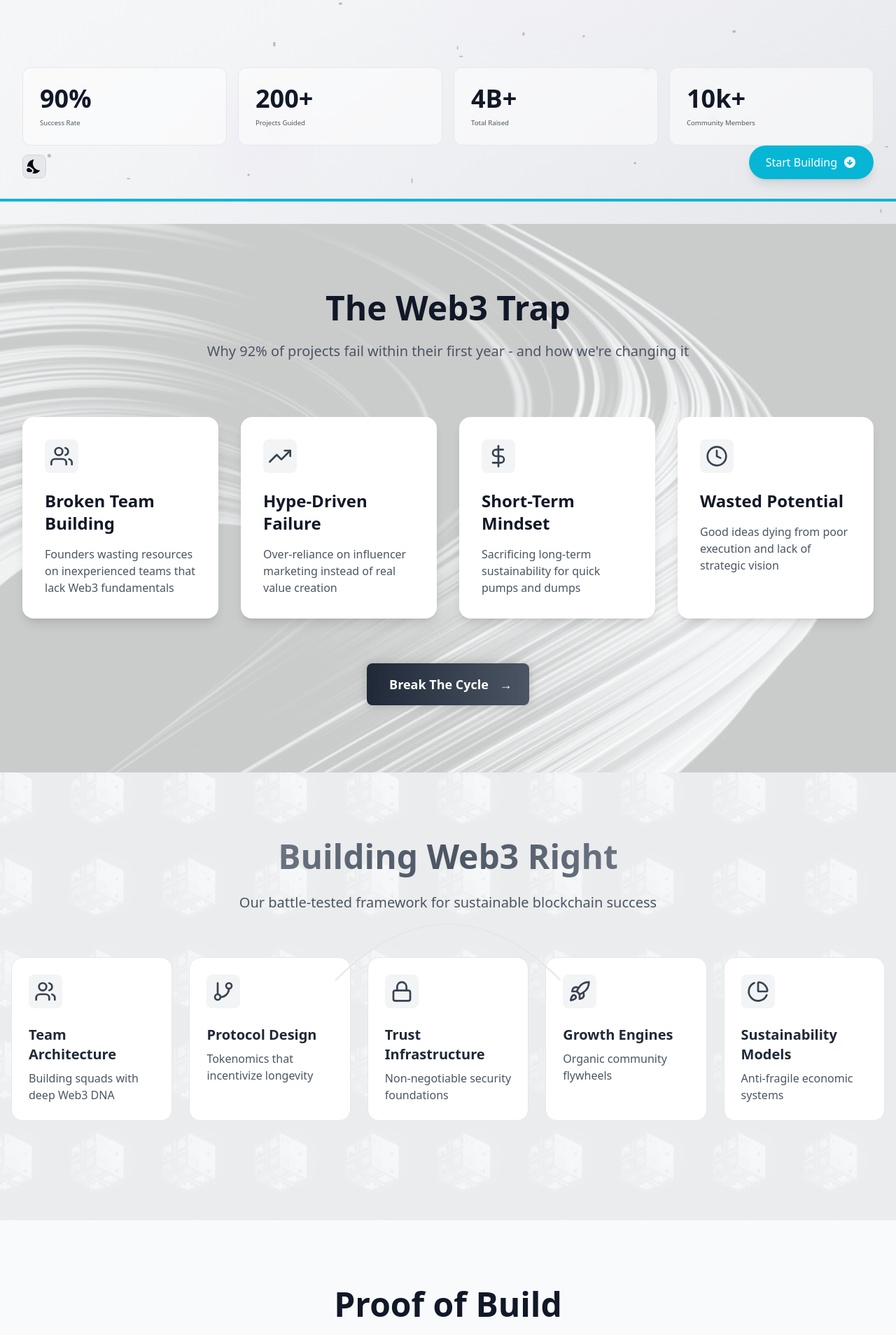
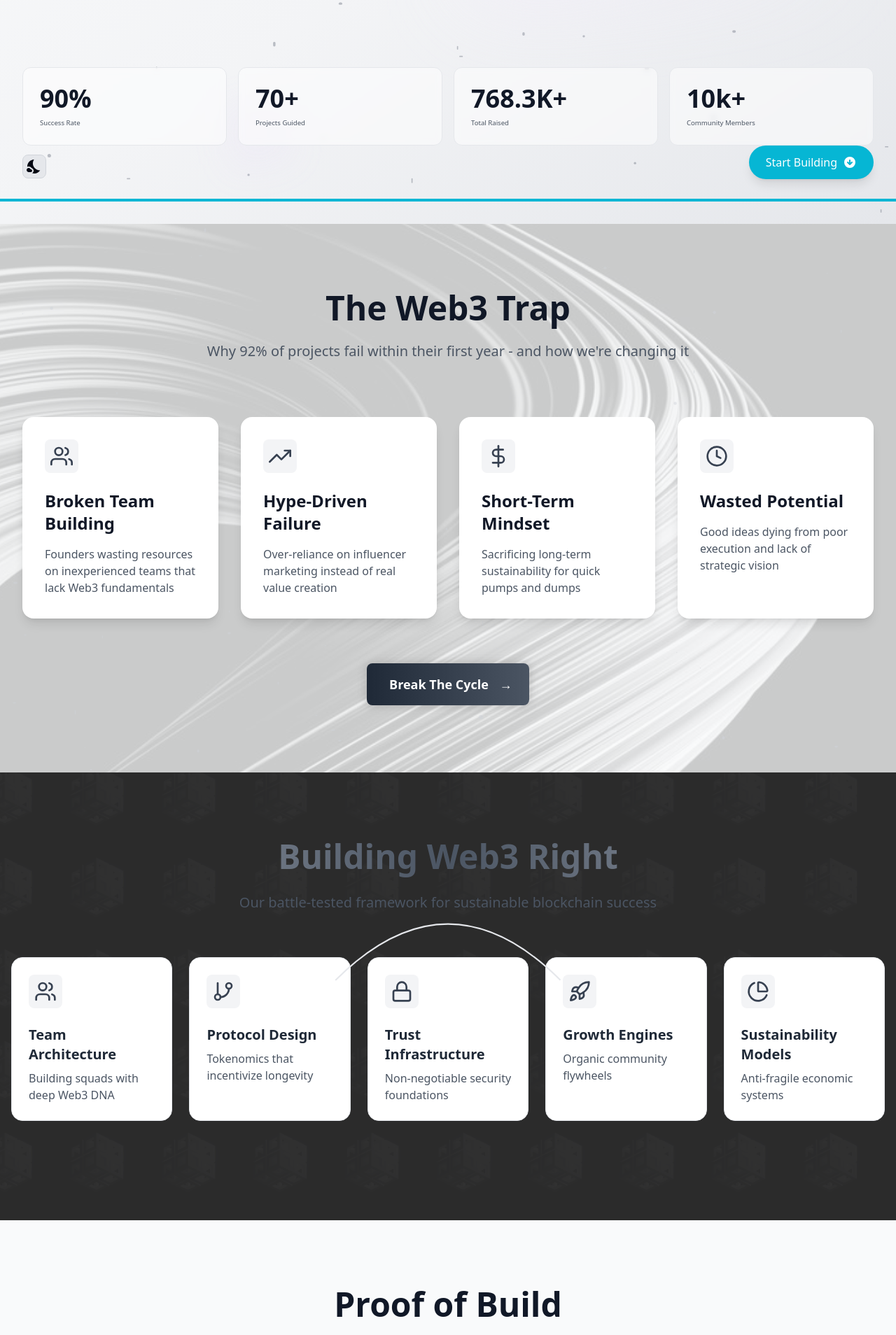
Before and after one commit to Ticoworld/Metamasonz, a React (Vite) app: page / in a window 1280 px wide. Shown: the part 512-2420 px from the top of the page at 70% size. Built offline with nearby package versions, Linux system fonts and the light colour scheme.

Commit message:
Implement code changes to enhance functionality and improve performance

```diff
--- a/src/components/Hero.jsx
+++ b/src/components/Hero.jsx
@@ -48,8 +48,8 @@ const Hero = () => {
 
   const stats = [
     { number: 90, suffix: "%", label: "Success Rate" },
-    { number: 200, suffix: "+", label: "Projects Guided" },
-    { number: 4, suffix: "B+", label: "Total Raised" },
+    { number: 70, suffix: "+", label: "Projects Guided" },
+    { number: 768.3, suffix: "K+", label: "Total Raised" },
     { number: 10, suffix: "k+", label: "Community Members" },
   ];
 
--- a/src/components/Web3Framework.jsx
+++ b/src/components/Web3Framework.jsx
@@ -31,14 +31,17 @@ const Web3Framework = () => {
   ];
 
   return (
-<section className="relative py-24 bg-gray-50 dark:bg-black/95 overflow-hidden min-h-[80vh]">
-{/* Animated Background */}
+    <section className="relative py-24 bg-gray-50 dark:bg-black/95 overflow-hidden min-h-[80vh]">
+      {/* Animated Background */}
       <motion.div
-        initial={{ opacity: 0, scale: 1.2 }}
+        initial={{ opacity: 0.2, scale: 1.2 }}
         animate={{ opacity: 0.1, scale: 1 }}
         transition={{ duration: 2, repeat: Infinity, repeatType: "mirror" }}
         className="absolute inset-0 bg-[url('/image4.jpg')] bg-[size:120px] opacity-10 dark:opacity-[0.15]"
       />
+
+      {/* Overlay to darken the background image */}
+      <div className="absolute inset-0 bg-black opacity-80 dark:opacity-90" />
 
       <div className="relative container mx-auto px-4">
         <motion.div
@@ -64,7 +67,7 @@ const Web3Framework = () => {
               whileHover={{ scale: 1.05 }}
               transition={{ duration: 0.5, delay: index * 0.1 }}
               className="group relative bg-white dark:bg-black p-6 rounded-2xl border border-gray-200 dark:border-gray-800 hover:border-gray-300 dark:hover:border-gray-600 transition-all"
-              >
+            >
               <div className="absolute inset-0 rounded-2xl bg-gradient-to-br from-gray-50 to-white dark:from-gray-800 dark:to-gray-900 opacity-0 group-hover:opacity-100 transition-opacity" />
 
               <div className="relative z-10">
--- a/src/pages/WhoWeAre.jsx
+++ b/src/pages/WhoWeAre.jsx
@@ -5,10 +5,10 @@ import { HashLink } from "react-router-hash-link";
 
 const WhoWeAre = () => {
   const stats = [
-    { number: 150, label: "Projects Launched", suffix: "+" },
-    { number: 8, label: "Years Experience" },
-    { number: 96, label: "Success Rate", suffix: "%" },
-    { number: 40, label: "Countries Served", suffix: "+" },
+    { number: 150, label: "Projects Contributed", suffix: "+" },
+    { number: 5, label: "Years Experience" },
+    { number: 90, label: "Success Rate", suffix: "%" },
+    { number: 27, label: "Countries Served", suffix: "+" },
   ];
 
   const principles = [
```
Also changed, not shown: public/f.jpg (added), public/g.jpg (added).
